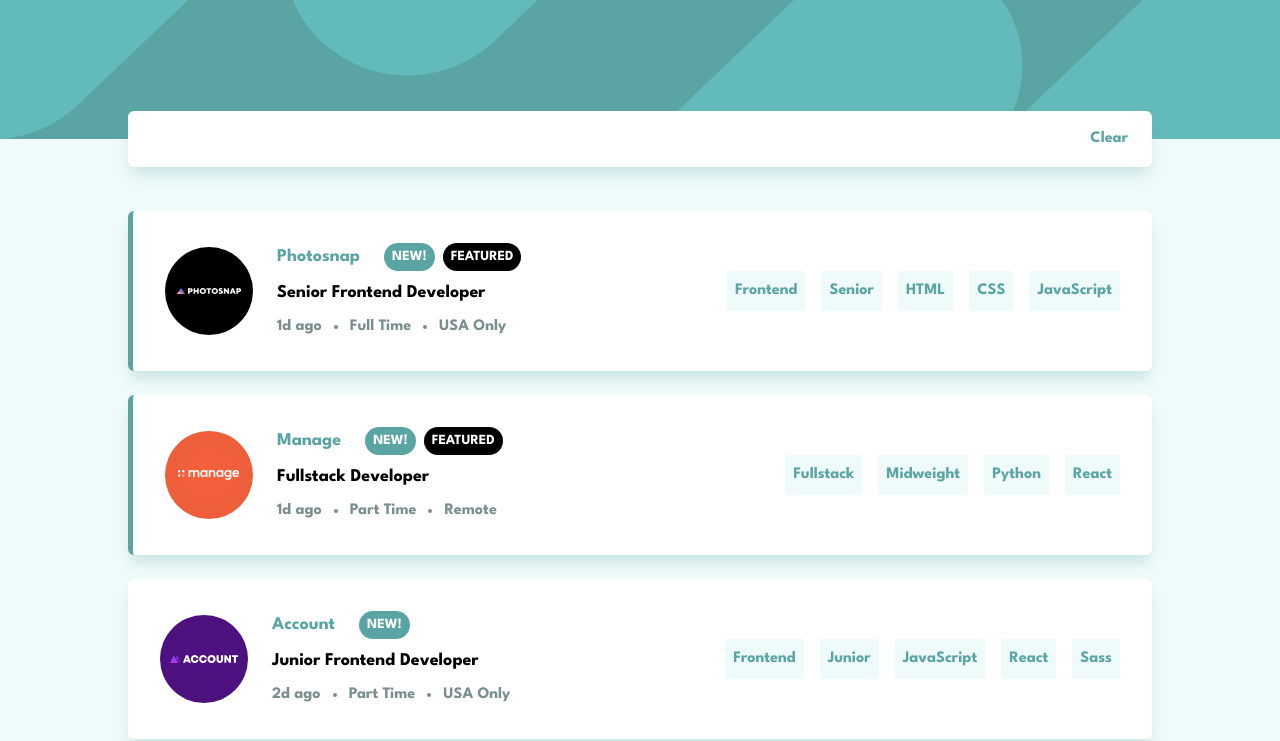
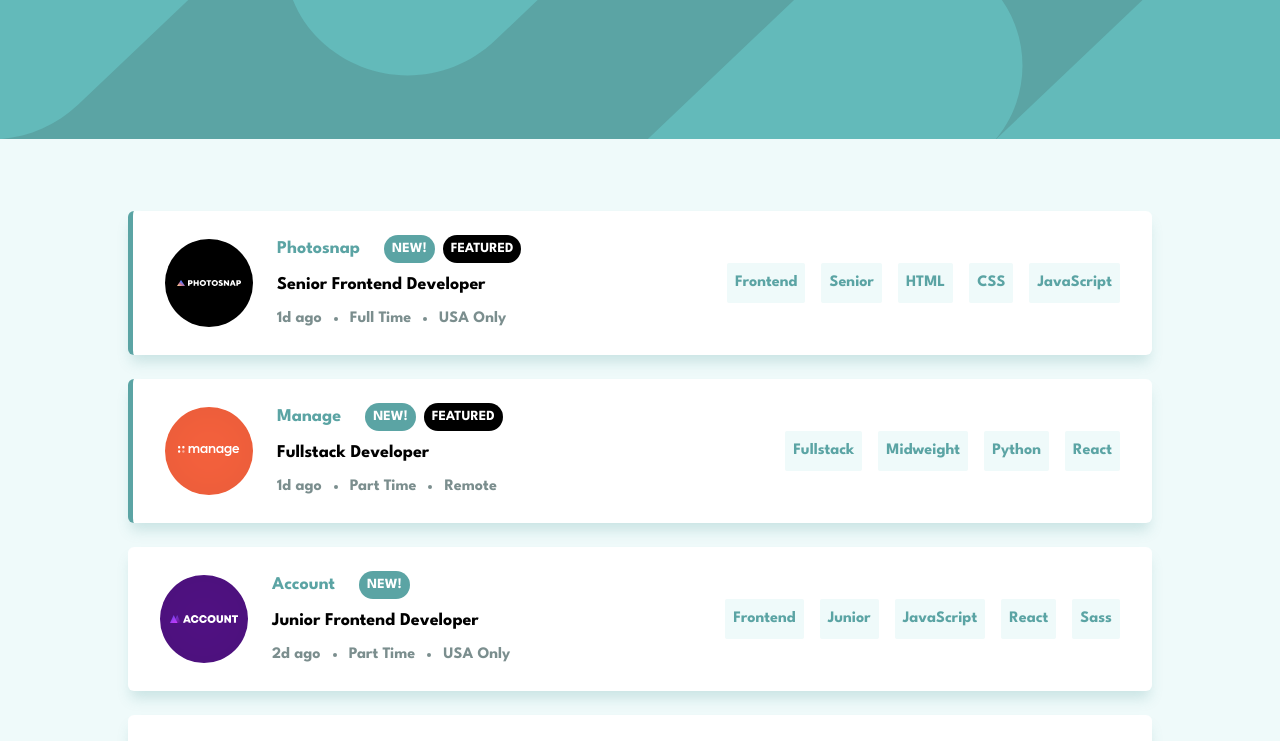
Before and after one commit to imbekrishna/job-listing-static, a React (Vite) app: page / in a window 1280 px wide. Shown: the top 741 px of the page. Built offline with nearby package versions, Linux system fonts and the light colour scheme.

Commit message:
fix search visibility

```diff
--- a/src/App.tsx
+++ b/src/App.tsx
@@ -67,11 +67,10 @@ const App = () => {
         />
       </div>
       <div className="relative flex min-h-screen flex-col items-center bg-background px-6">
-        <SearchBar ref={serachBarRef} />
+        <SearchBar ref={serachBarRef} hidden={filters.length < 1} />
         <div
-          className="flex w-full flex-1 flex-col items-center gap-14 md:pt-4 lg:gap-6"
+          className="flex w-full flex-1 flex-col items-center gap-14 md:py-4 lg:gap-6"
           style={{
-            // marginTop: `${divHeight <= 75 ? divHeight : divHeight / 2 + 50}px`,
             marginTop: `${getContainerMargin()}px`,
           }}
         >
--- a/src/components/JobCard.tsx
+++ b/src/components/JobCard.tsx
@@ -21,7 +21,7 @@ const JobCard = ({ job }: { job: Job }) => {
 
   return (
     <div
-      className={`relative flex w-full max-w-screen-lg flex-col gap-3 rounded-md shadow-custom ${job.featured ? "border-l-[5px] border-l-primary" : ""} bg-white p-5 lg:flex-row lg:items-center lg:gap-6 lg:p-8`}
+      className={`relative flex w-full max-w-screen-lg flex-col gap-3 rounded-md shadow-custom ${job.featured ? "border-l-[5px] border-l-primary" : ""} bg-white p-5 lg:flex-row lg:items-center lg:gap-6 lg:p-6 lg:px-8`}
     >
       <img
         src={job.logo}
--- a/src/components/SearchBar.tsx
+++ b/src/components/SearchBar.tsx
@@ -3,11 +3,12 @@ import { useSearchParams } from "react-router-dom";
 
 interface Props {
   children?: ReactNode;
+  hidden: boolean;
 }
 
 export type Ref = HTMLDivElement;
 
-const SearchBar = forwardRef<Ref, Props>(function SearchBar(_, ref) {
+const SearchBar = forwardRef<Ref, Props>(function SearchBar(props, ref) {
   const [params, setParams] = useSearchParams();
   const tags = params.get("tag")?.split(",");
 
@@ -26,7 +27,7 @@ const SearchBar = forwardRef<Ref, Props>(function SearchBar(_, ref) {
   return (
     <div
       ref={ref}
-      className="absolute top-0 mx-auto flex w-[calc(100%_-_2.5rem)] -translate-y-1/2 items-center rounded-md bg-white px-6 py-4 shadow-custom lg:max-w-screen-lg"
+      className={`${props.hidden ? "invisible" : "visible"} absolute top-0 mx-auto flex w-[calc(100%_-_2.5rem)] -translate-y-1/2 items-center rounded-md bg-white px-6 py-4 shadow-custom lg:max-w-screen-lg`}
     >
       <div className="flex flex-1 flex-wrap gap-3">
         {tags &&
```
